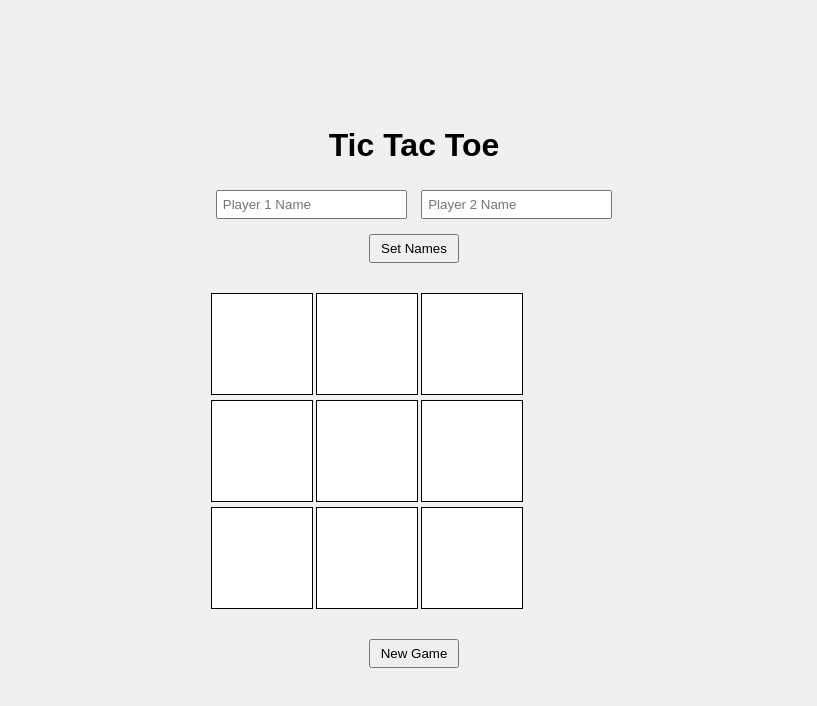
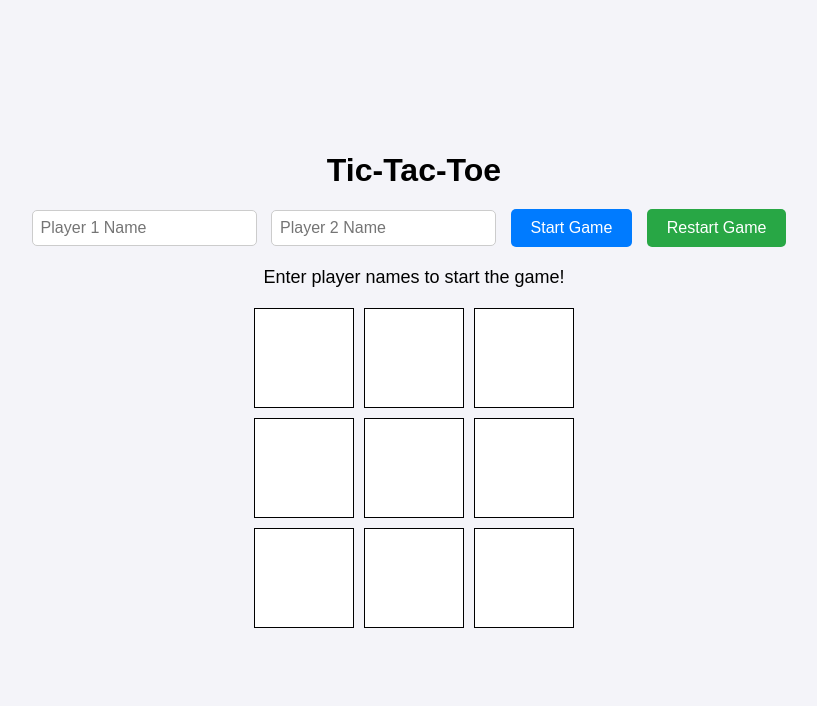
Before and after one commit to FarhotUmmatov/tic-tac-toe, a plain HTML site: page index.html in a window 1280 px wide. Shown: the whole page, without its empty margins (226-1043 px from the left). Drawn offline with Linux system fonts and the light colour scheme.

Commit message:
recreate the html structure

```diff
--- a/index.html
+++ b/index.html
@@ -3,32 +3,37 @@
 <head>
     <meta charset="UTF-8">
     <meta name="viewport" content="width=device-width, initial-scale=1.0">
-    <title>Tic Tac Toe</title>
+    <title>Tic-Tac-Toe</title>
     <link rel="stylesheet" href="styles.css">
 </head>
 <body>
-    <div class="container">
-        <h1>Tic Tac Toe</h1>
-        <div>
-            <input type="text" id="player1" placeholder="Player 1 Name">
-            <input type="text" id="player2" placeholder="Player 2 Name">
+
+    <div class="game-container">
+        <h1>Tic-Tac-Toe</h1>
+
+        <div class="player-inputs">
+            <input type="text" id="player1" placeholder="Player 1 Name" />
+            <input type="text" id="player2" placeholder="Player 2 Name" />
+            <button id="start-btn">Start Game</button>
+            <button id="restart-btn">Restart Game</button>
         </div>
-        <button onclick="setNames()">Set Names</button>
-        <div id="players"></div>
-        <div class="game-board">
-            <div class="cell" onclick="makeMove(this)"></div>
-            <div class="cell" onclick="makeMove(this)"></div>
-            <div class="cell" onclick="makeMove(this)"></div>
-            <div class="cell" onclick="makeMove(this)"></div>
-            <div class="cell" onclick="makeMove(this)"></div>
-            <div class="cell" onclick="makeMove(this)"></div>
-            <div class="cell" onclick="makeMove(this)"></div>
-            <div class="cell" onclick="makeMove(this)"></div>
-            <div class="cell" onclick="makeMove(this)"></div>
+
+        <div id="message" class="message">Enter player names to start the game!</div>
+
+        <div class="gameboard">
+            <div class="cell" data-index="0"></div>
+            <div class="cell" data-index="1"></div>
+            <div class="cell" data-index="2"></div>
+            <div class="cell" data-index="3"></div>
+            <div class="cell" data-index="4"></div>
+            <div class="cell" data-index="5"></div>
+            <div class="cell" data-index="6"></div>
+            <div class="cell" data-index="7"></div>
+            <div class="cell" data-index="8"></div>
         </div>
-        <button onclick="newStart()">New Game</button>
-        <p id="status"></p>
     </div>
-<script src="main.js"></script>
+
+    <script src="main.js"></script>
+
 </body>
 </html>
--- a/styles.css
+++ b/styles.css
@@ -1,38 +1,94 @@
+* {
+    margin: 0;
+    padding: 0;
+    box-sizing: border-box;
+}
+
 body {
-    font-family: Arial, sans-serif;
     display: flex;
     justify-content: center;
     align-items: center;
     height: 100vh;
-    margin: 0;
-    background-color: #f0f0f0;
+    background-color: #f4f4f9;
+    font-family: Arial, sans-serif;
 }
-.container {
+
+.game-container {
     text-align: center;
 }
-.game-board {
+
+h1 {
+    margin-bottom: 20px;
+}
+
+.player-inputs {
+    margin-bottom: 20px;
+}
+
+input[type="text"] {
+    padding: 8px;
+    font-size: 16px;
+    margin-right: 10px;
+    border: 1px solid #ccc;
+    border-radius: 5px;
+}
+
+button {
+    padding: 10px 20px;
+    font-size: 16px;
+    cursor: pointer;
+    margin-right: 10px;
+    border: none;
+    background-color: #007BFF;
+    color: white;
+    border-radius: 5px;
+    transition: background-color 0.3s ease;
+}
+
+button:hover {
+    background-color: #0056b3;
+}
+
+.message {
+    font-size: 18px;
+    margin-bottom: 20px;
+}
+
+.gameboard {
     display: grid;
     grid-template-columns: repeat(3, 100px);
-    grid-gap: 5px;
-    margin: 20px 0;
+    grid-template-rows: repeat(3, 100px);
+    gap: 10px;
+    justify-content: center;
+    margin-bottom: 20px;
 }
+
 .cell {
-    width: 100px;
-    height: 100px;
-    background-color: #fff;
-    border: 1px solid #000;
-    font-size: 2em;
     display: flex;
     justify-content: center;
     align-items: center;
+    width: 100px;
+    height: 100px;
+    font-size: 36px;
+    font-weight: bold;
+    background-color: white;
+    border: 1px solid #000;
     cursor: pointer;
+    transition: background-color 0.2s ease;
 }
-input[type="text"] {
-    margin: 5px;
-    padding: 5px;
+
+.cell:hover {
+    background-color: #f0f0f0;
 }
-button {
-    margin: 10px;
-    padding: 5px 10px;
-    cursor: pointer;
+
+.cell.taken {
+    cursor: not-allowed;
 }
+
+#restart-btn {
+    background-color: #28a745;
+}
+
+#restart-btn:hover {
+    background-color: #218838;
+}
```
